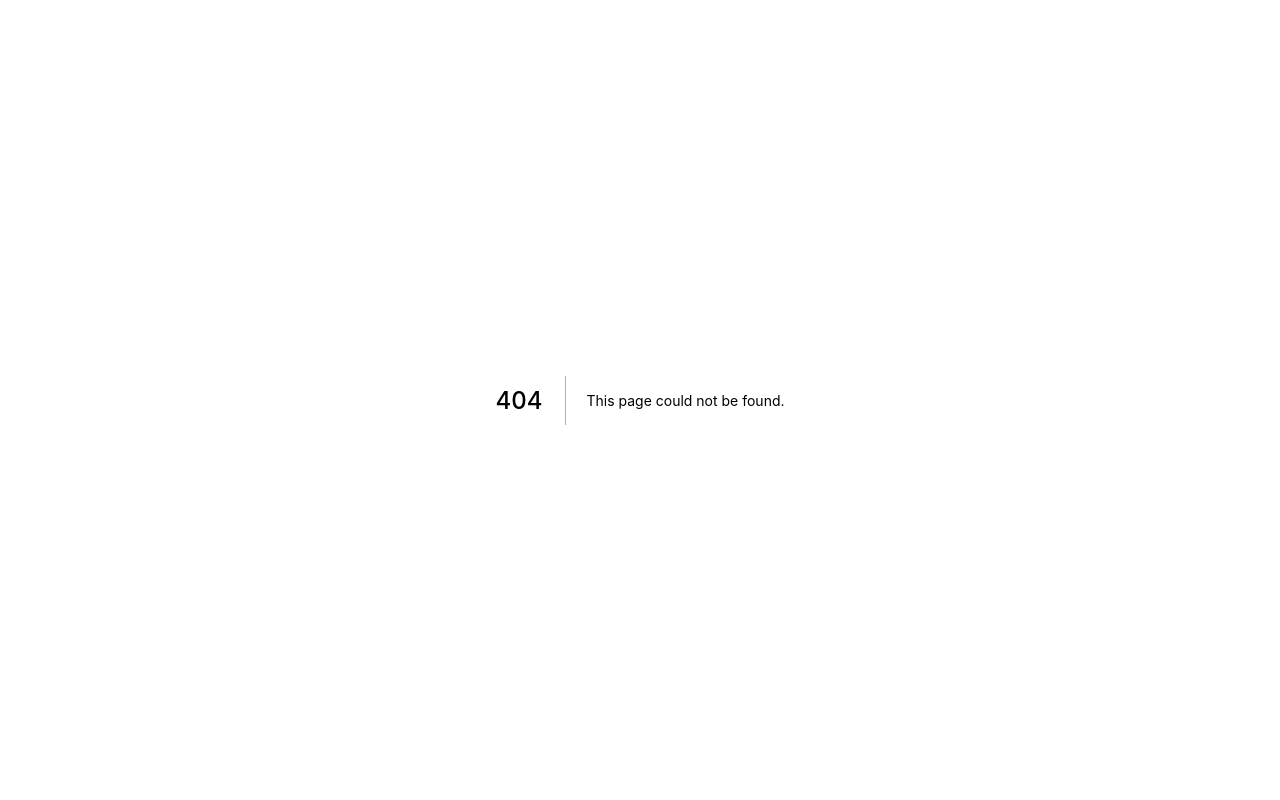
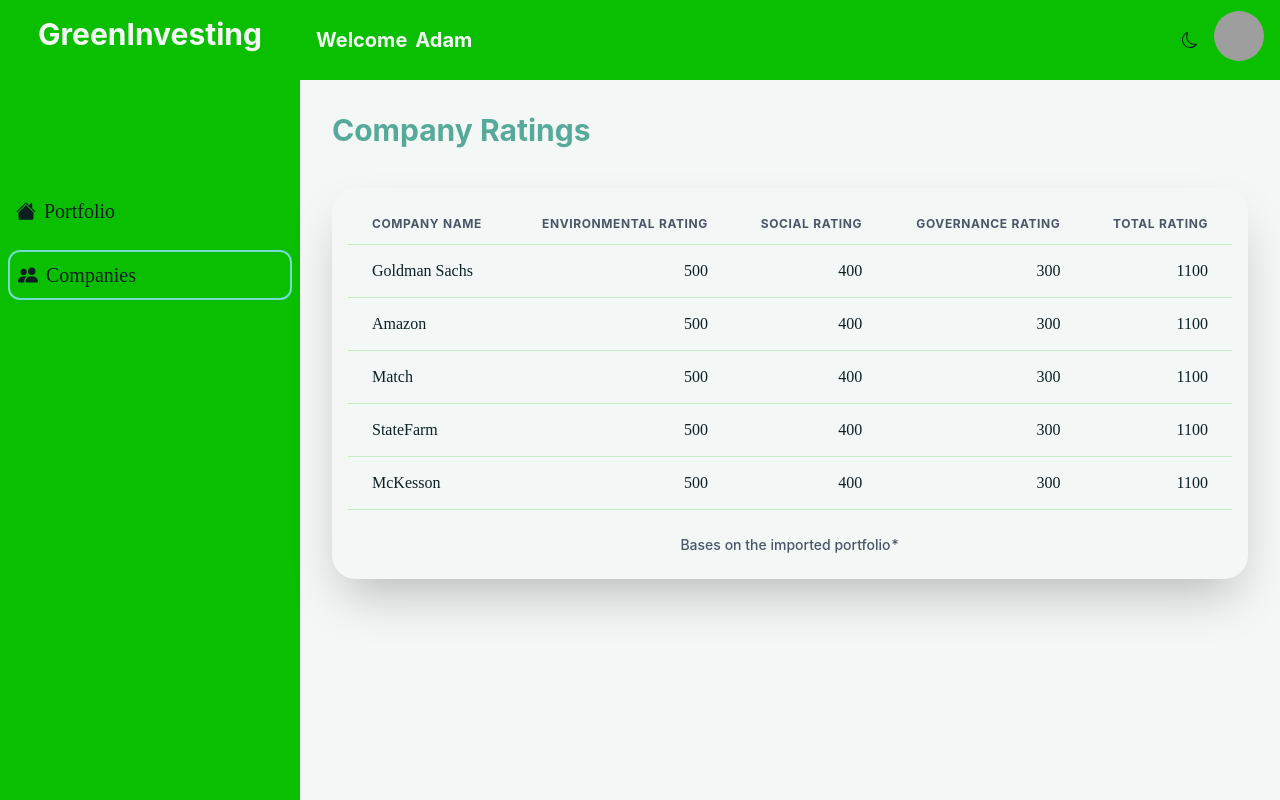
Before and after one commit to ThahaShahzad/Green-Investing--HackDFW-2021, a Next.js app: page /dash/companies in a window 1280 px wide. Before the commit this address had no page. Built offline with nearby package versions, Linux system fonts and the light colour scheme; grey boxes are pictures that could not be loaded.

Commit message:
add companies view with table for for sort

```diff
--- /dev/null
+++ b/src/components/dash/companies/FilterBar.tsx
@@ -0,0 +1,30 @@
+import { Box, Flex, Heading } from '@chakra-ui/react'
+
+const FilterBar = () => {
+  const data01 = [
+    { name: 'Environmental Rating', color: 'bg-green-500' , value: 60 },
+    { name: 'Social Rating', color: 'bg-blue-500' , value: 30 },
+    { name: 'Governance Rating', color: 'bg-yellow-500' , value: 10 }
+  ]
+
+  return (
+    <Box rounded='3xl' boxShadow='2xl' mt='10' p='4'>
+      <Flex ml='2'>
+      <Box className='flex-col'>
+          <Heading size='lg' mb='8'>
+            Filter Results
+          </Heading>
+          <Box className='flex flex-row gap-4 mt-4'>
+            {data01.map((investment) => (
+              <div className='flex gap-4'>
+                <p>{investment.name}</p>
+              </div>
+            ))}
+          </Box>
+        </Box>
+      </Flex>
+    </Box>
+  )
+}
+
+export default FilterBar
--- /dev/null
+++ b/src/components/dash/companies/index.tsx
@@ -0,0 +1,17 @@
+import { Box, Heading } from '@chakra-ui/react'
+import CompaniesTable from '../portfolio/CompaniesTable'
+import FilterBar from './FilterBar'
+
+const Companies = () => {
+  return (
+    <Box as='main' p='8' textAlign='center'>
+      <Heading size='lg' textAlign='left'>
+        Company Ratings
+      </Heading>
+      {/* <FilterBar /> */}
+      <CompaniesTable />
+    </Box>
+  )
+}
+
+export default Companies
--- a/src/components/dash/layout/LeftSideNav.tsx
+++ b/src/components/dash/layout/LeftSideNav.tsx
@@ -20,8 +20,8 @@
       icon: BsFillHouseFill
     },
     {
-      name: 'Suggestions',
-      path: '/dash/suggestions',
+      name: 'Companies',
+      path: '/dash/companies',
       icon: BsFillPeopleFill
     }
   ]
--- /dev/null
+++ b/src/pages/dash/companies.tsx
@@ -0,0 +1,20 @@
+import Head from 'next/head'
+
+import DashLayout from 'components/dash/layout/layout'
+import CompaniesComponent from 'components/dash/companies'
+const Companies = () => {
+  return (
+      <>
+        <Head>
+          <title>Companies - GreenInvesting</title>
+          <meta name='description' content='Dashboard of GreenInvesting' />
+          <link rel='icon' href='/favicon.ico' />
+        </Head>
+        <CompaniesComponent />
+      </>
+    )
+}
+
+Companies.getLayout = DashLayout
+
+export default Companies
--- a/src/pages/dash/suggestions.tsx
+++ /dev/null
@@ -1,9 +0,0 @@
-import DashLayout from 'components/dash/layout/layout'
-
-const Suggestions = () => {
-  return <div>Suggestions</div>
-}
-
-Suggestions.getLayout = DashLayout
-
-export default Suggestions
```
